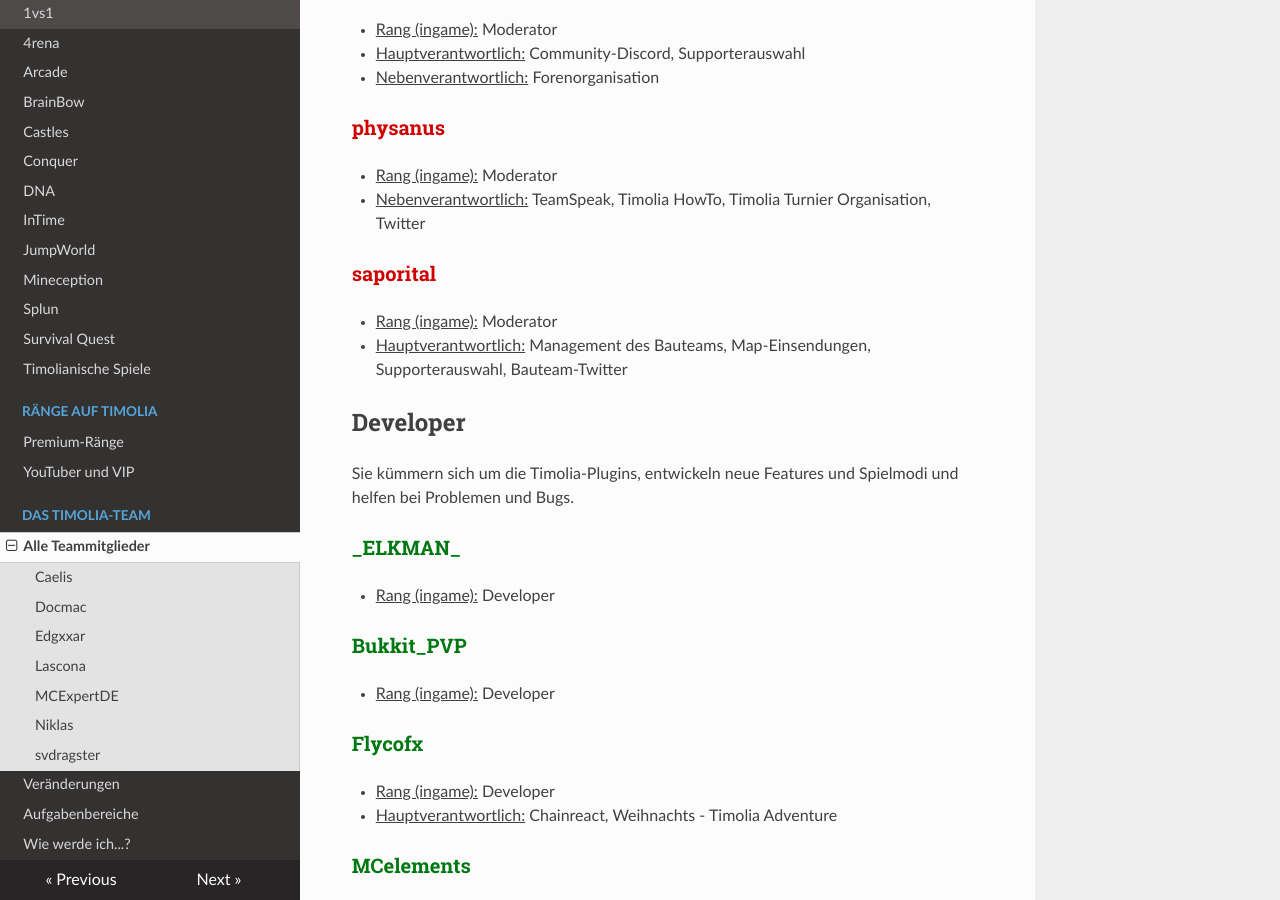
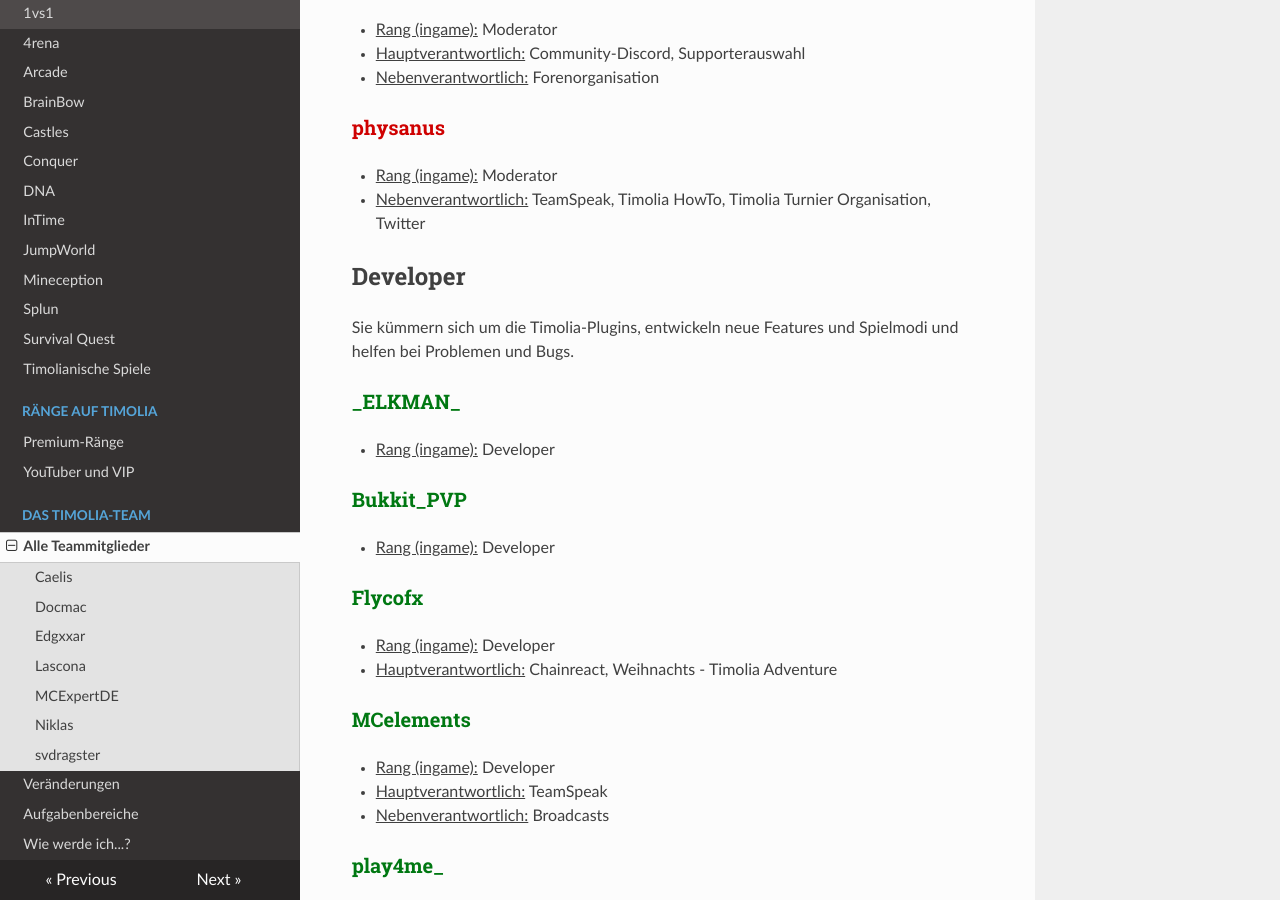
Before and after one commit to TimoliaDE/HowTo, an MkDocs documentation site: the page built from docs/team/members.md, in a window 1280 px wide and 900 px high, scrolled down 1869 px. Built offline with MkDocs 1.6.1, drawn with Linux system fonts in a browser that asks for light colours; nearby versions of some CDN libraries; old or Windows-style settings are respelled for this version of MkDocs; some of the changed text lies outside the part shown.

Commit message:
Update members.md

```diff
--- a/docs/team/members.md
+++ b/docs/team/members.md
@@ -59,10 +59,6 @@ Moderatoren koordinieren einzelne Projekte oder Bereiche auf Timolia und sorgen
 ### <strong><span style="color:#CF0101">physanus</span></strong>
 - <u>Rang (ingame):</u> Moderator
 - <u>Nebenverantwortlich:</u> TeamSpeak, Timolia HowTo, Timolia Turnier Organisation, Twitter
-
-### <strong><span style="color:#CF0101">saporital</span></strong>
-- <u>Rang (ingame):</u> Moderator
-- <u>Hauptverantwortlich:</u> Management des Bauteams, Map-Einsendungen, Supporterauswahl, Bauteam-Twitter
 
 ## Developer
 
@@ -164,10 +160,6 @@ Sie stehen für alle grundlegenden Fragen und Reports zur Verfügung und sind di
 ### <strong><span style="color:#E4D100">Liisa</span></strong>
 - <u>Rang (ingame):</u> Supporterin
 
-### <strong><span style="color:#E4D100">OnlyFiinn</span></strong>
-- <u>Rang (ingame):</u> Supporter
-- <u>Nebenverantwortlich:</u> Entschuldigungen, Fragen und Antworten Forum, Spieler melden Forum
-
 ### <strong><span style="color:#E4D100">Pexa</span></strong>
 - <u>Rang (ingame):</u> Supporter
 
```
